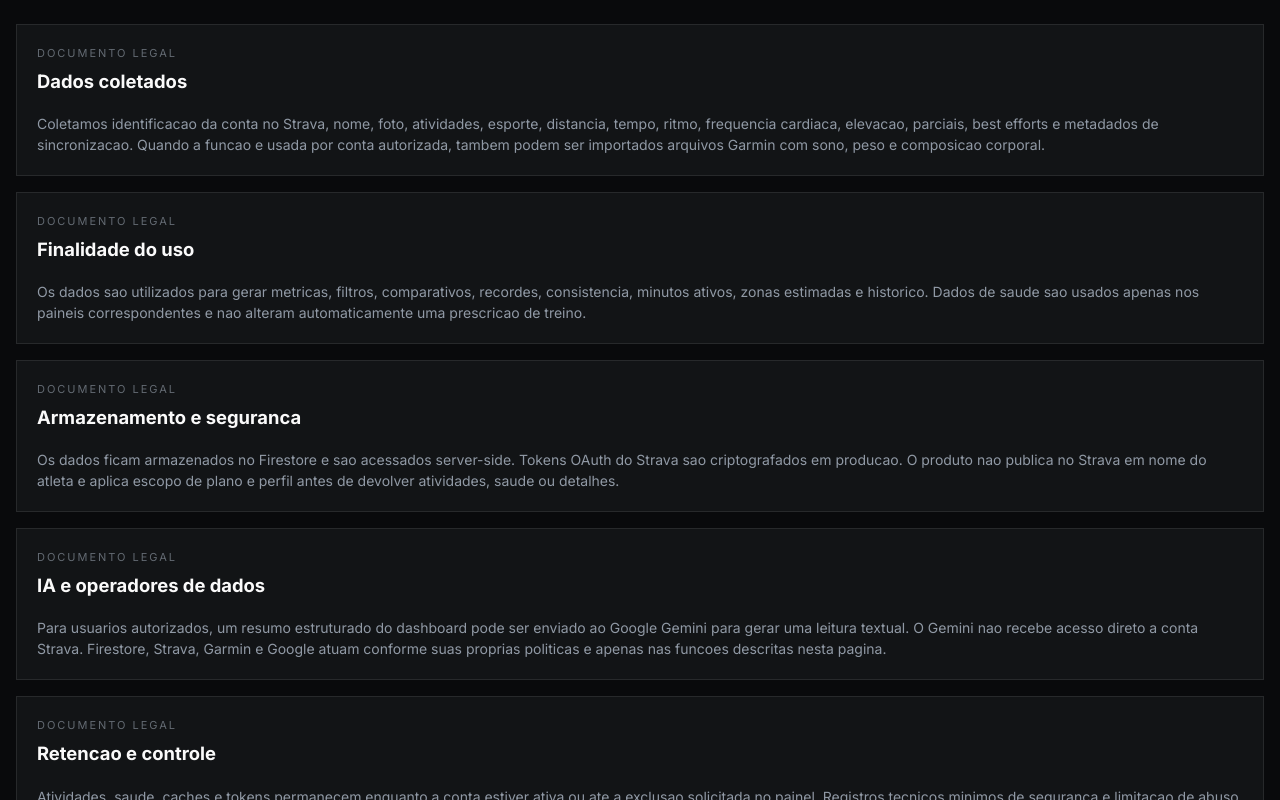
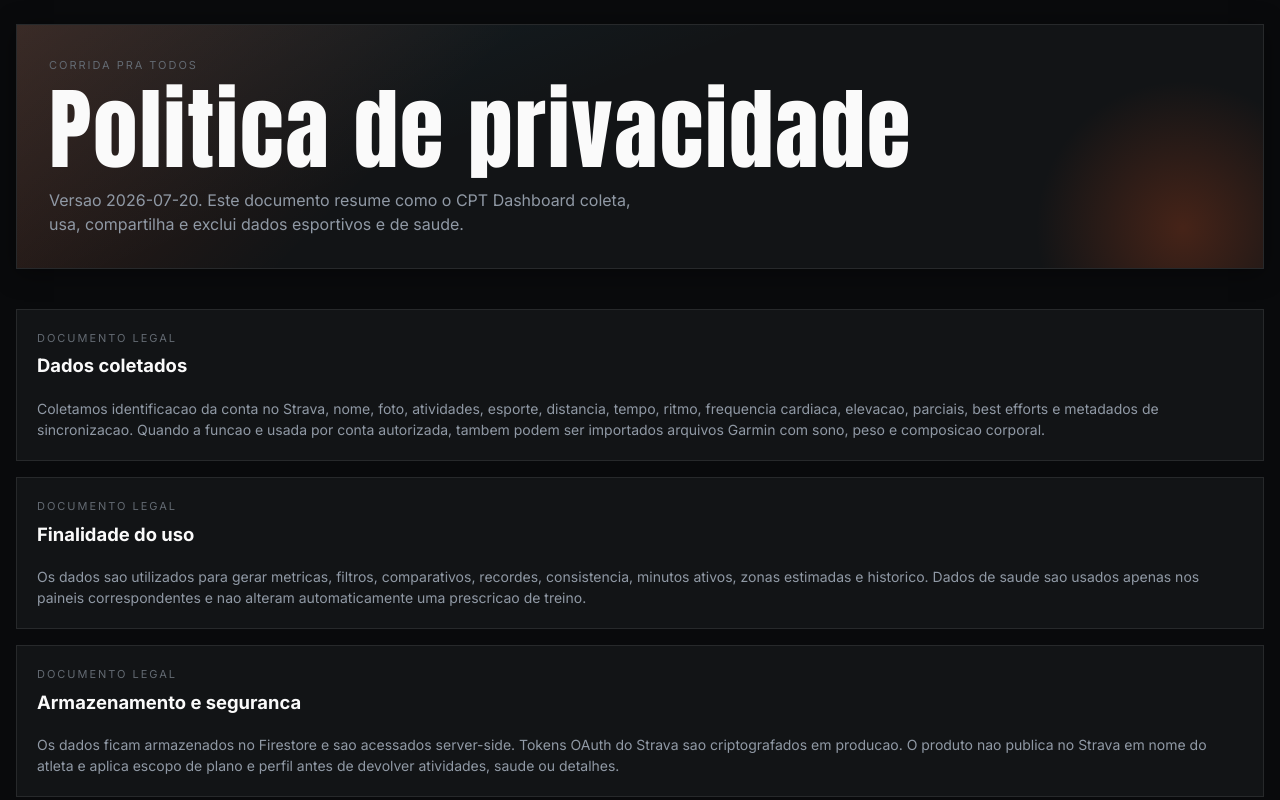
Before and after one commit to corridapratodos/cpt-dashboard, a Next.js app in the folder dash/: page /privacy in a window 1280 px wide. Shown: the top 800 px of the page. Built offline with nearby package versions, Linux system fonts and the light colour scheme; no server answers.

Commit message:
fix: show legal consent gate after login

```diff
--- a/dash/app/globals.css
+++ b/dash/app/globals.css
@@ -379,6 +379,26 @@ button {
 /* hero section removed — header is now sticky app-header */
 .hero { display: none; }
 
+/* Standalone legal pages and the post-login consent gate still use the hero shell. */
+.hero.legal-hero {
+  display: block;
+  position: relative;
+  overflow: hidden;
+  border: 1px solid var(--border);
+  background:
+    linear-gradient(135deg, rgba(255, 90, 31, 0.16), transparent 34%),
+    linear-gradient(160deg, rgba(46, 197, 255, 0.08), transparent 40%),
+    var(--surface);
+  box-shadow: var(--shadow);
+  padding: 32px;
+  margin-bottom: 24px;
+}
+
+.hero.legal-hero .hero-grid {
+  display: grid;
+  gap: 24px;
+}
+
 .hero-empty {
   min-height: 60vh;
   display: grid;
--- a/dash/scripts/test-smoke.mjs
+++ b/dash/scripts/test-smoke.mjs
@@ -104,6 +104,7 @@ try {
   const preAccessGate = read('components/PreAccessGate.tsx')
   const middleware = read('middleware.ts')
   const gate = read('components/LegalGate.tsx')
+  const styles = read('app/globals.css')
   const dashboard = read('components/DashboardClient.tsx')
   const activityDetailModal = read('components/dashboard/ActivityDetailModal.tsx')
   const activityDetailDialog = read('components/dashboard/ActivityDetailDialog.tsx')
@@ -131,6 +132,7 @@ try {
   assert.match(middleware, /PRE_ACCESS_COOKIE_NAME/)
   assert.match(middleware, /\/access/)
   assert.match(gate, /Aceitar e entrar no painel/)
+  assert.match(styles, /\.hero\.legal-hero\s*\{[^}]*display:\s*block/s)
   assert.match(dashboard, /DashboardLegalSection/)
   assert.match(dashboard, /computeDashboardSlices/)
   assert.match(useYearAnalytics, /api\/activities\/analytics/)
```
Also changed, not shown: 1 other file (tests, documents, lock files or other folders).
